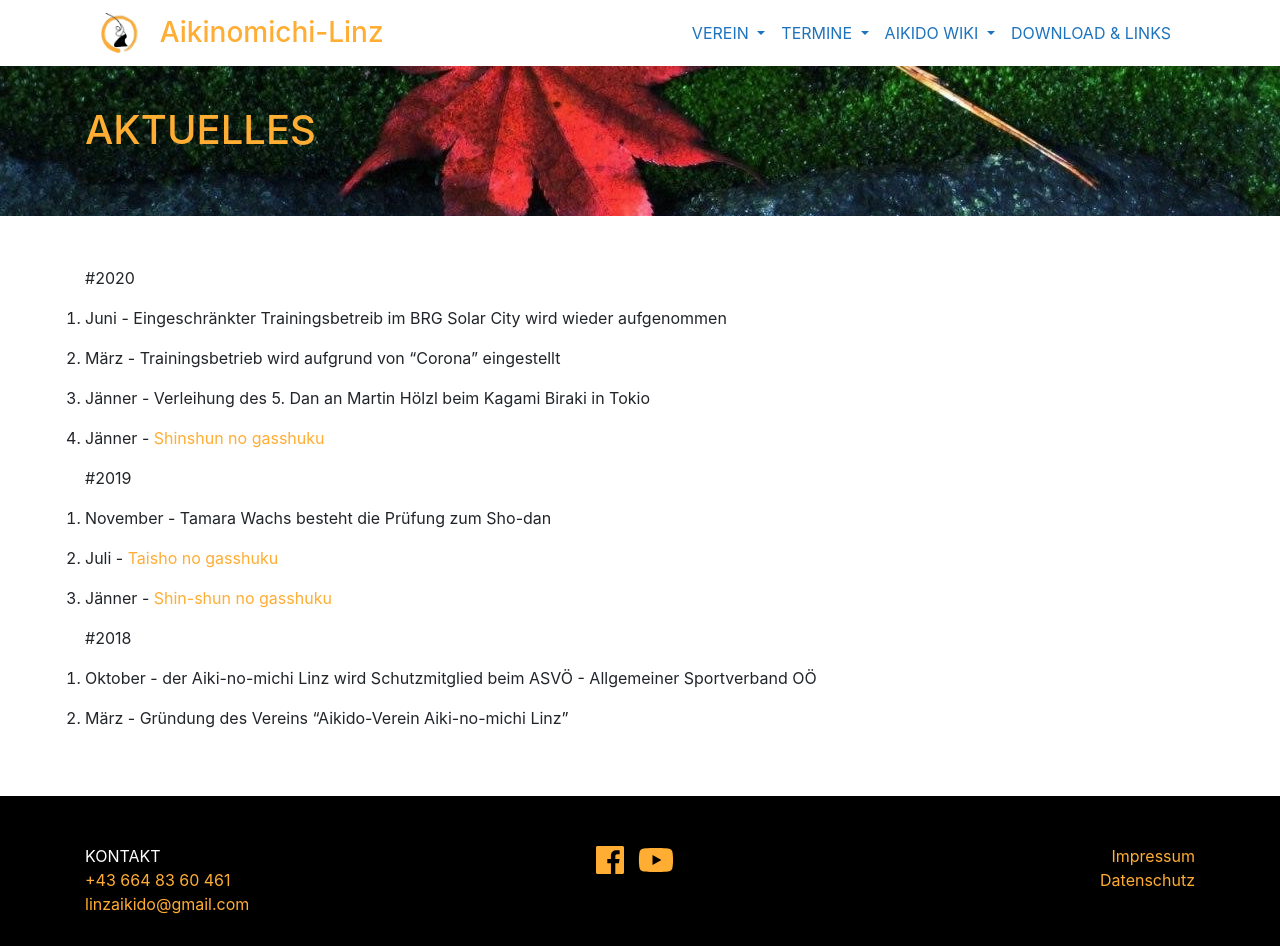
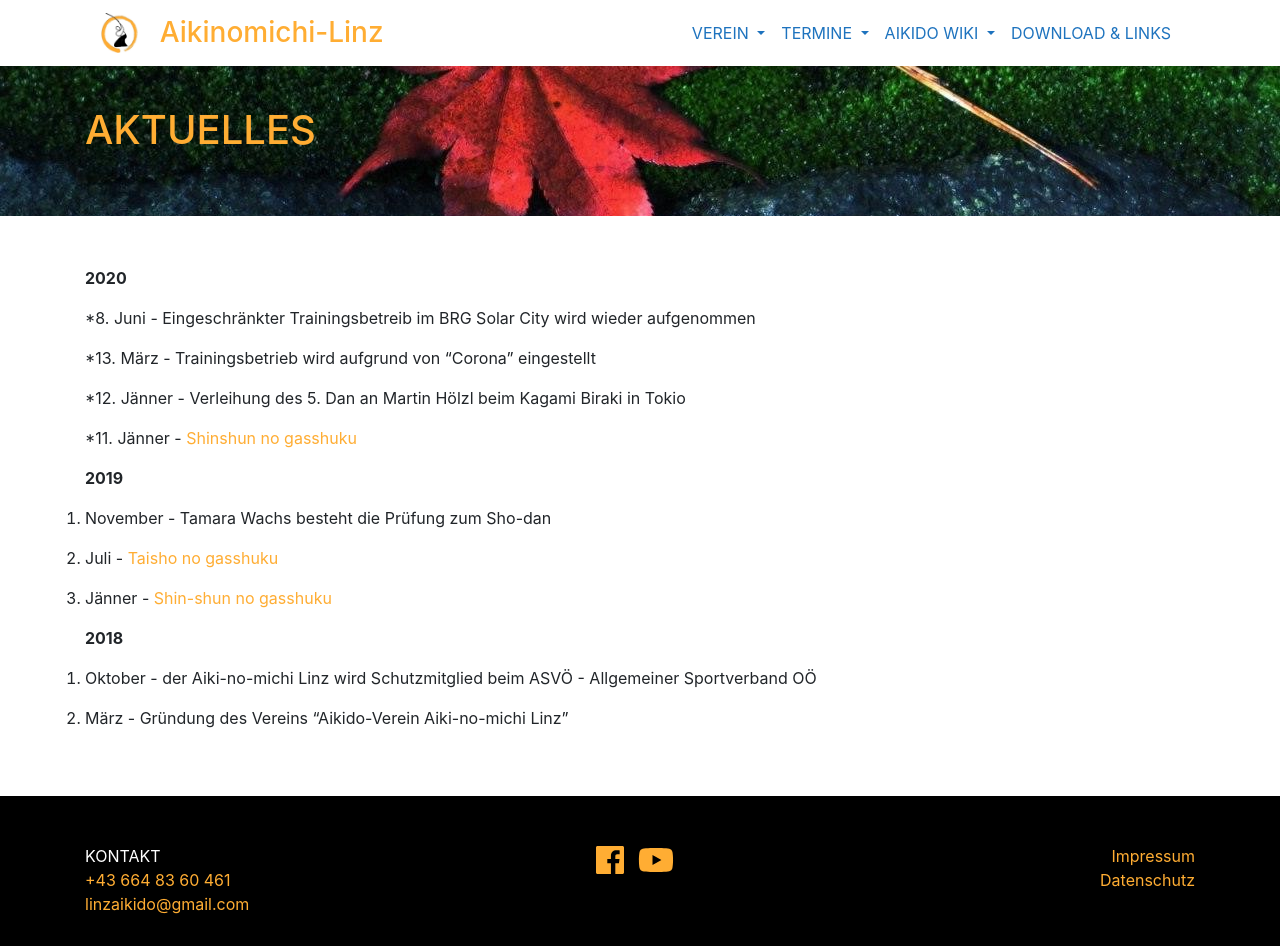
Before and after one commit to TWachs/aikinomichi-linz, a Jekyll site: the page built from aktuelles.md, in a window 1280 px wide. Built offline with Jekyll 4.4.1, drawn with Linux system fonts in a browser that asks for light colours; nearby versions of some CDN libraries.

Commit message:
Update aktuelles.md
Fromatierung

```diff
--- a/aktuelles.md
+++ b/aktuelles.md
@@ -6,17 +6,17 @@ title: Aktuelles
 
 <div class="container block" markdown="1">
 
-#2020
+**2020**
 
-8. Juni - Eingeschränkter Trainingsbetreib im BRG Solar City wird wieder aufgenommen
+*8. Juni - Eingeschränkter Trainingsbetreib im BRG Solar City wird wieder aufgenommen
 
-13. März - Trainingsbetrieb wird aufgrund von "Corona" eingestellt
+*13. März - Trainingsbetrieb wird aufgrund von "Corona" eingestellt
 
-12. Jänner - Verleihung des 5. Dan an Martin Hölzl beim Kagami Biraki in Tokio
+*12. Jänner - Verleihung des 5. Dan an Martin Hölzl beim Kagami Biraki in Tokio
 
-11. Jänner - [Shinshun no gasshuku](https://www.facebook.com/aikinomichilinz/photos/pcb.2469373419944097/2469359846612121/?type=3&theater){:target="_blank"}
+*11. Jänner - [Shinshun no gasshuku](https://www.facebook.com/aikinomichilinz/photos/pcb.2469373419944097/2469359846612121/?type=3&theater){:target="_blank"}
 
-#2019
+**2019**
 
 9. November - Tamara Wachs besteht die Prüfung zum Sho-dan
 
@@ -24,7 +24,7 @@ title: Aktuelles
 
 12. Jänner - [Shin-shun no gasshuku](https://www.facebook.com/aikinomichilinz/photos/pcb.2202032180011557/2202025876678854/?type=3&theater){:target="_blank"}
 
-#2018
+**2018**
 
 17. Oktober - der Aiki-no-michi Linz wird Schutzmitglied beim ASVÖ - Allgemeiner Sportverband OÖ
 
```
